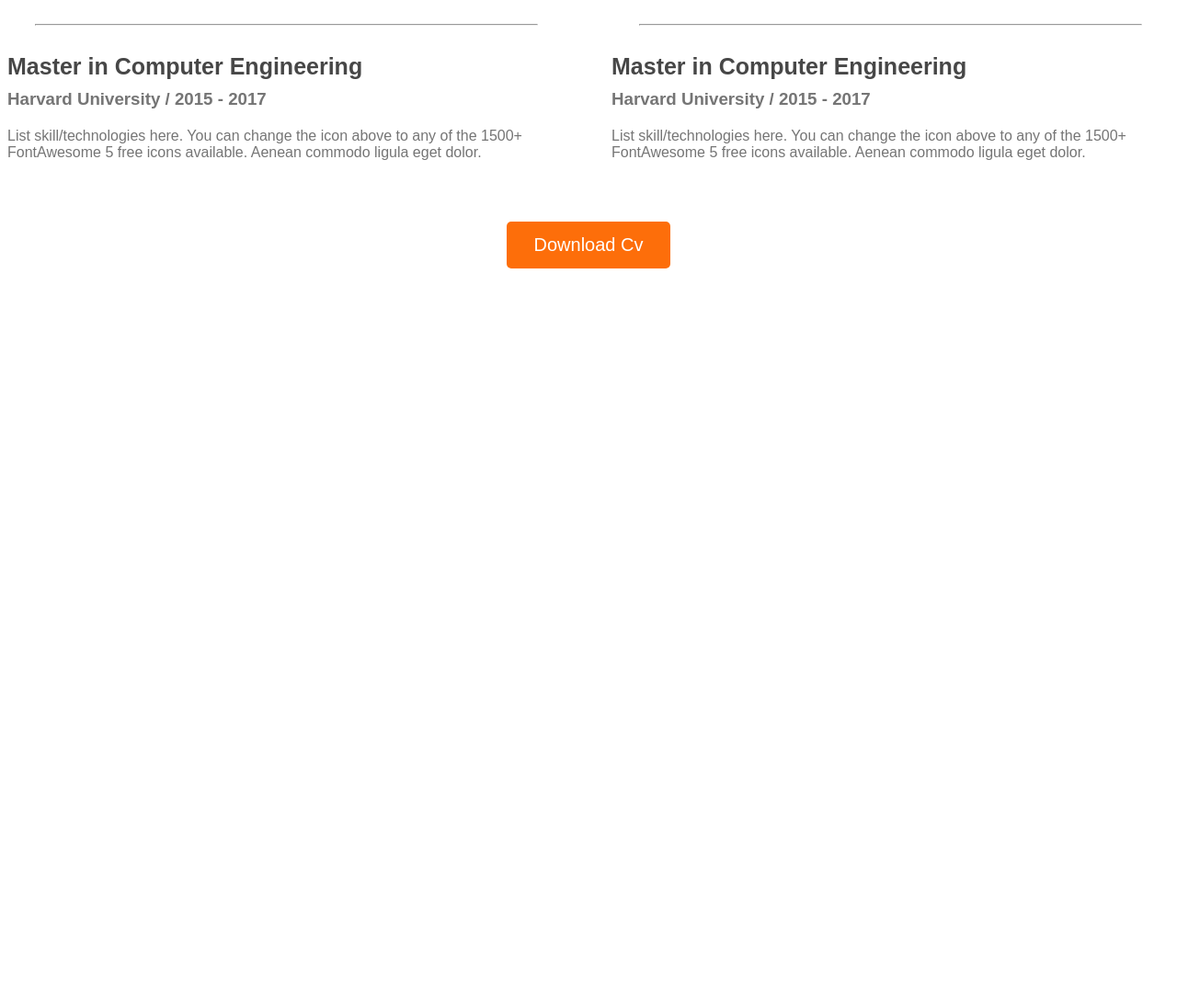
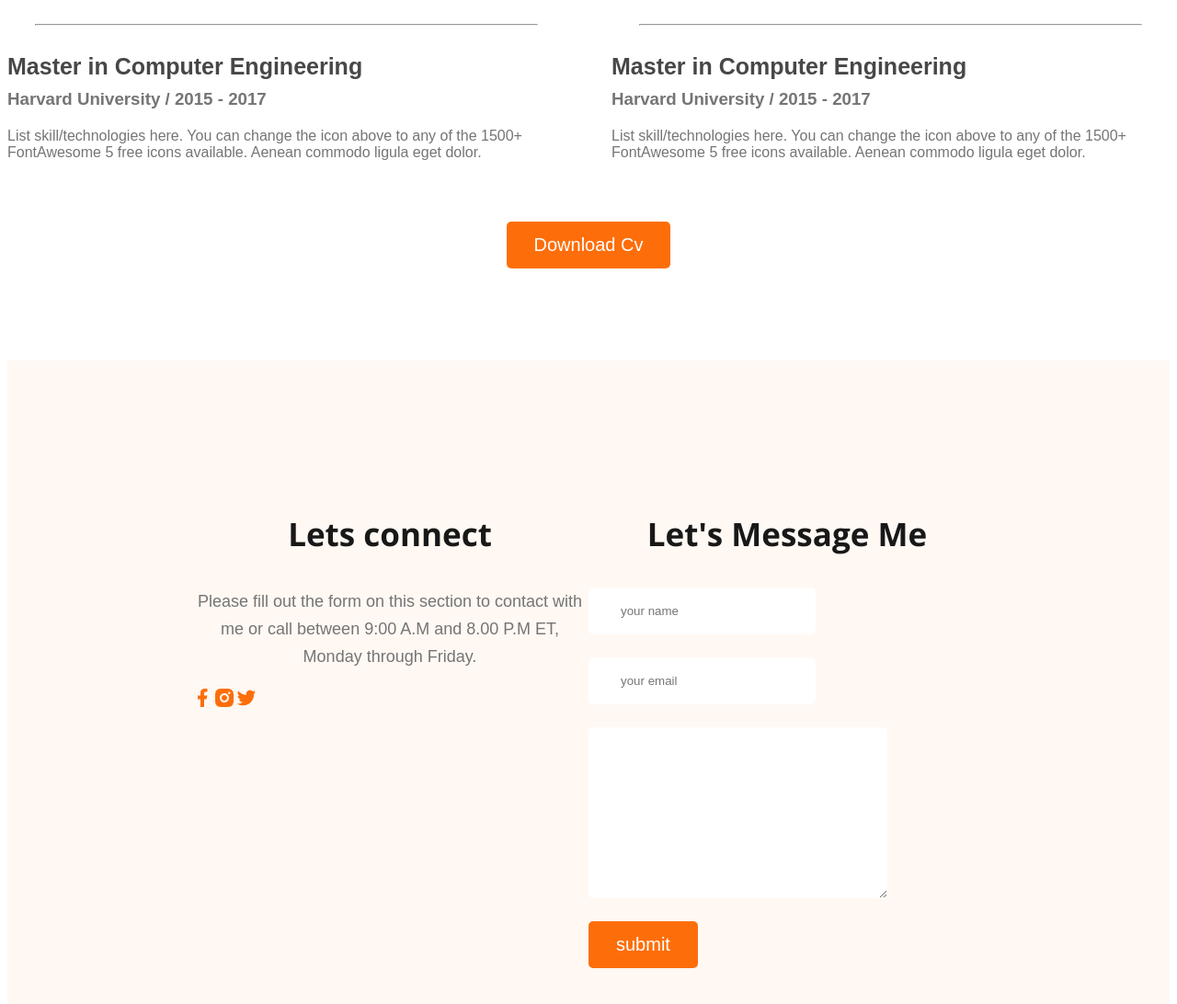
Before and after one commit to 325588/web-developer-profile, a plain HTML site: page index.html in a window 1280 px wide. Shown: the part 2588-3680 px from the top of the page at 92% size. Before the commit the page ends 2888 px from the top, so only its background shows below. Drawn offline with nearby package versions, Linux system fonts and the light colour scheme; a web font is replaced by a local one.

Commit message:
full web page complete

```diff
--- a/index.html
+++ b/index.html
@@ -146,6 +146,23 @@
 
     </main>
     <footer>
+        <div class="footer-column">
+            <h3 class="section-title">Lets connect</h3>
+            <p class="section-description">Please fill out the form on this section to contact with me or call between 9:00 A.M and 8.00 P.M ET, Monday through Friday.</p>
+            <div class="social-links">
+                <a href=""><img src="images/icons/facebook.png" alt=""></a><a href=""><img src="images/icons/insta.png" alt=""></a><a href=""><img src="images/icons/twitter.png" alt=""></a>
+            </div>
+        </div>
+        <div class="footer-column">
+        <h3 class="section-title">Let's Message Me</h3>
+
+        <form class="contact" action="">
+            <input type="text"placeholder="your name">
+            <input type="text" placeholder="your email">
+            <textarea name="" id="" cols="30" rows="10"></textarea>
+            <input class="btn-primary" type="submit" value="submit">
+        </form>
+    </div>
 
     </footer>
 </body>
--- a/style.css
+++ b/style.css
@@ -171,3 +171,22 @@ line-height: normal;
     margin-top: 50px;
 
 }
+footer{
+    display: flex;
+    background-color: #fff8f3;
+    margin-top:100px;
+    padding: 130px 200px;
+
+
+}
+.footer-column{
+    width: 50%;
+}
+.contact input[type="text"], .contact input[type="email"],textarea{
+    display: block;
+    margin-bottom: 25px;
+    padding: 18px 35px;
+    color:#757575;
+    border-radius: 5px;
+    border: 0;
+}
```
